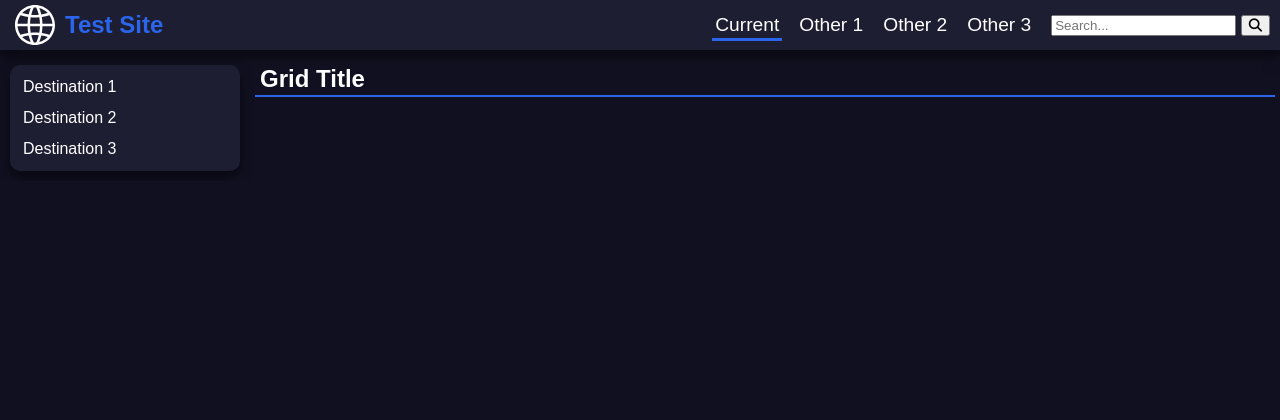
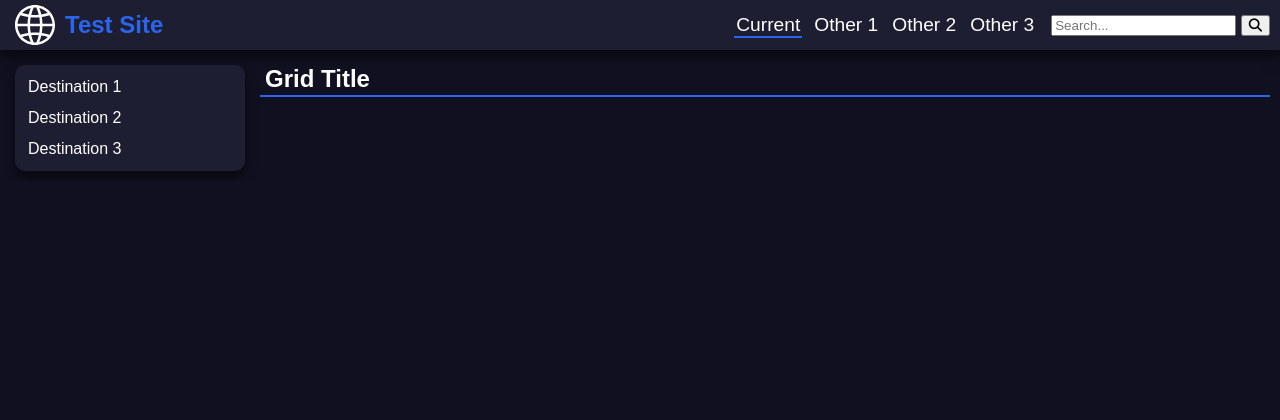
Before and after one commit to cm-360/VisiVerse, a Python web app: template visiverse/templates/pages/home.html in a window 1280 px wide. Shown: the top 420 px of the page. Run offline with Jinja, Linux system fonts and the light colour scheme; the template is opened without the code that fills it, so the values that code supplies are empty.

Commit message:
condense styling, adjust header

```diff
--- a/visiverse/static/css/custom.css
+++ b/visiverse/static/css/custom.css
@@ -35,6 +35,10 @@
 	color: var(--color-text-foreground);
 	background-color: var(--color-bg);
 	font-family: Arial, Helvetica, sans-serif;
+}
+main {
+	padding: 5px;
+	margin-bottom: auto;
 }
 
 heading {
@@ -286,25 +290,16 @@
 	margin-right: 10px;
 }
 .nav-link {
-	margin: 0 7px;
-	padding: 2px 3px;
+	margin: 0 5px;
+	padding: 0 2px;
 	font-size: 1.2em;
 }
 .nav-link.active {
-	margin-bottom: -3px;
-	border-bottom: solid 3px var(--color-accent);
+	margin-bottom: -2px;
+	border-bottom: solid 2px var(--color-accent);
 }
 
-/* Pager header and footer */
-.page-header {
-	width: 100%;
-	padding-bottom: 5px;
-}
-.page-footer {
-	width: 100%;
-	margin-top: auto;
-	padding-top: 5px;
-}
+/* Page footer */
 .footer-content {
 	display: flex;
 	padding: 10px;
--- a/visiverse/templates/features/footer.html
+++ b/visiverse/templates/features/footer.html
@@ -1,4 +1,4 @@
-<footer class="page-footer">
+<footer id="page-footer">
 	<nav class="nav-container shadow">
 		<div class="nav-inner content-wrapper">
 			<div class="footer-content">
--- a/visiverse/templates/features/header.html
+++ b/visiverse/templates/features/header.html
@@ -1,4 +1,4 @@
-<header class="page-header">
+<header id="page-header">
 	<nav class="nav-container shadow">
 		<div class="nav-inner content-wrapper">
 			<a class="nav-brand link" href="{{ url_for('page_home') }}">
```
